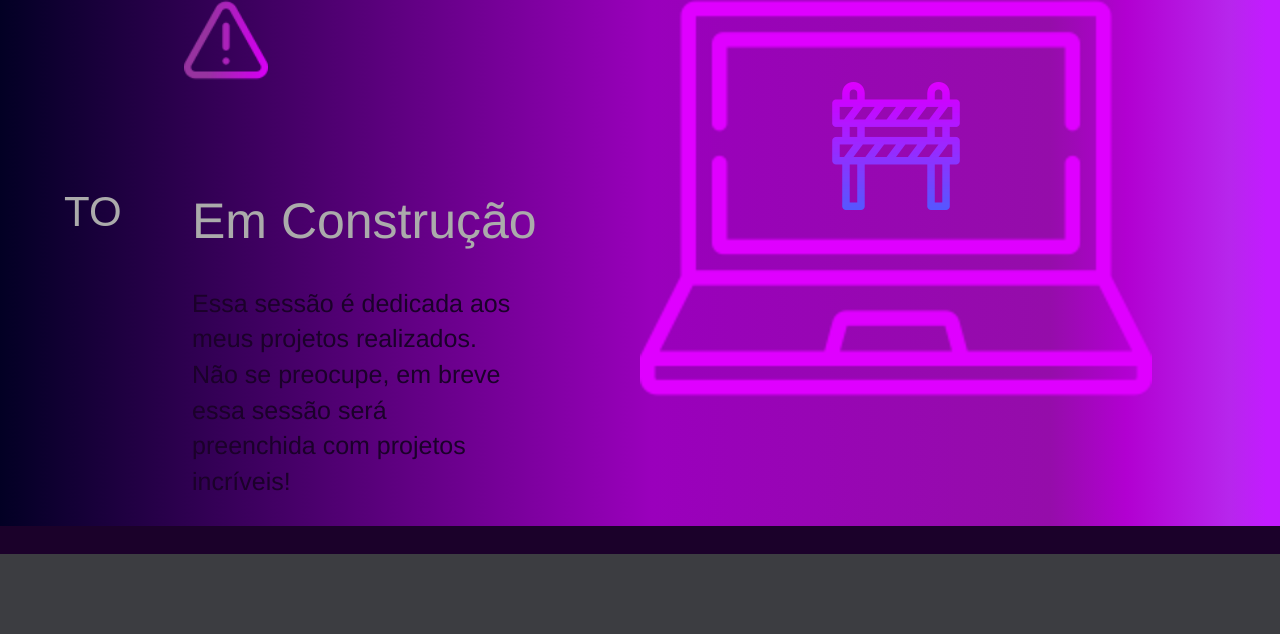
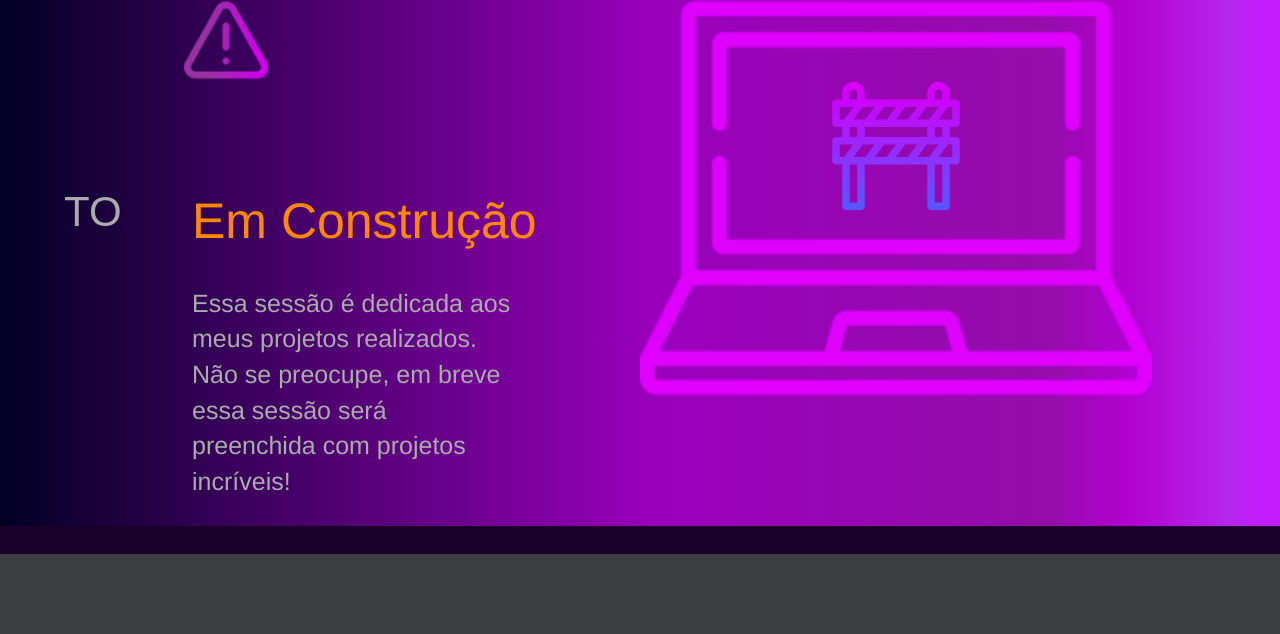
Before and after one commit to Thamires-Oliveira/Portifolio-Apresentacao, a plain HTML site: page index.html in a window 1280 px wide. Shown: the part 2961-3595 px from the top of the page. Drawn offline with nearby package versions, Linux system fonts and the light colour scheme; files that its build step writes are made by us from their sources.

Commit message:
modificando cores das fontes

```diff
--- a/style.css
+++ b/style.css
@@ -518,7 +518,7 @@ transform: scale(1.1);
     font-size:50px;
     margin-left: 5vw;
     margin-top: 6em;
-    color: #ababab;
+    color: #ff8800;
 }
 
 .projetos-left-content{
@@ -527,7 +527,7 @@ margin-left: 5vw;
 font-size:25px;
 margin-top: 16em;
 width: 25%;
-color: #1b012a;
+color: #ababab;
 }
 .projetos-right{
 display: flex;
```
